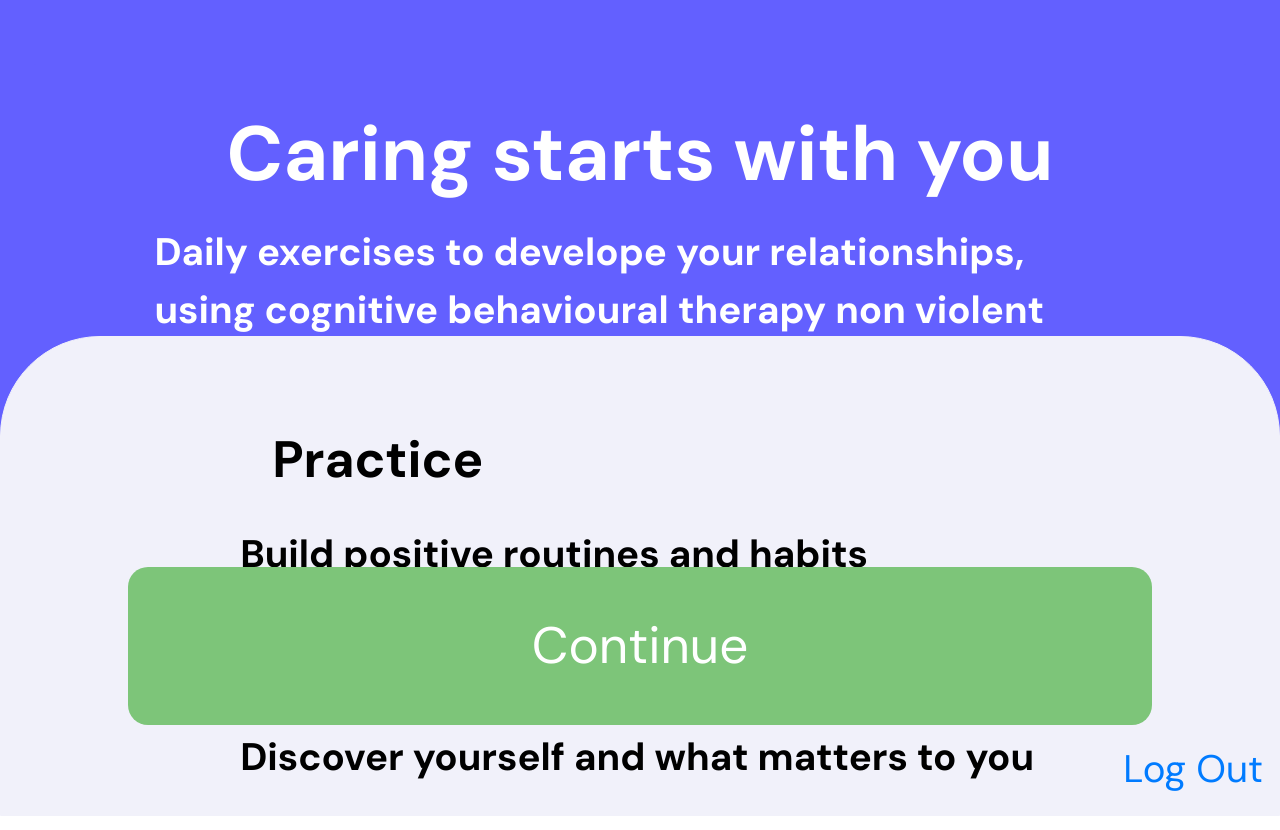
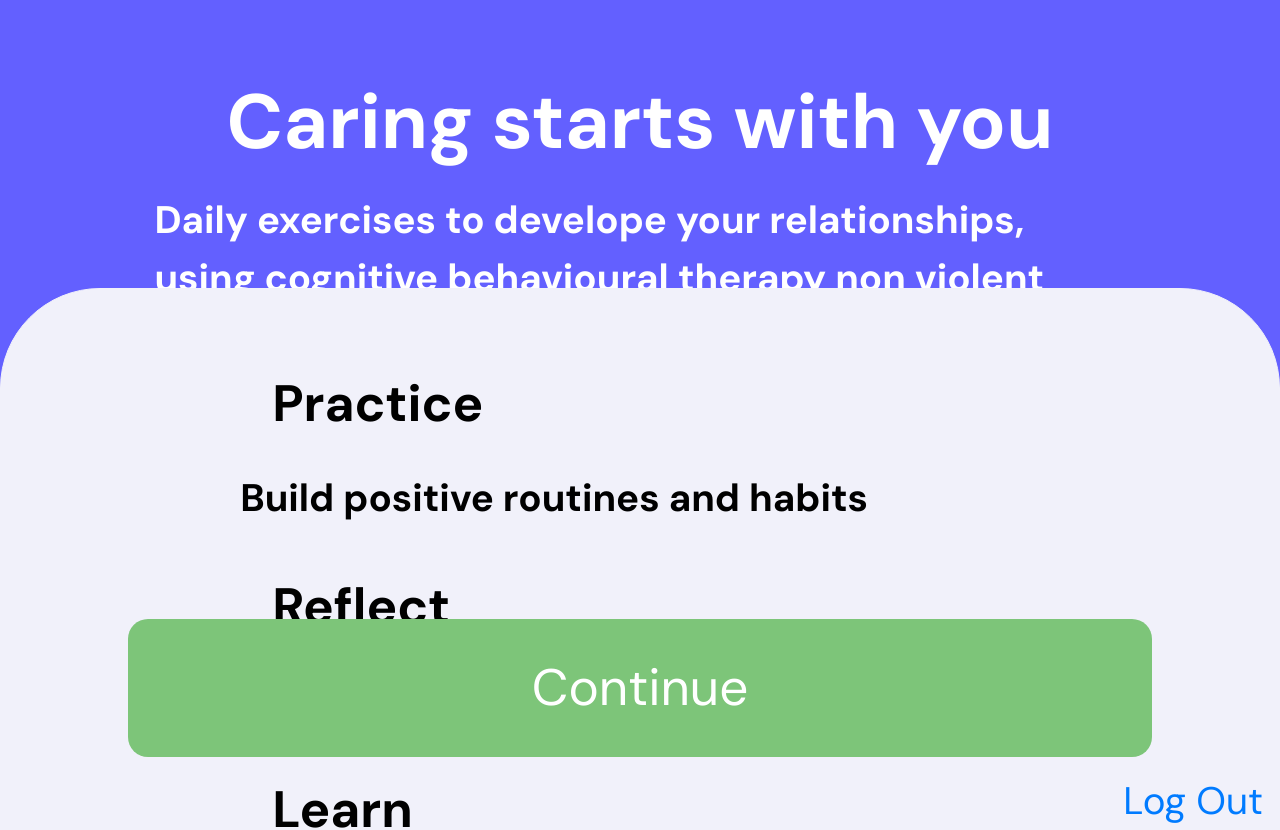
Before and after one commit to ybayraktutan/cyf-together, a React (Create React App) app in the folder client/: page /home in a window 1280 px wide. Shown: the top 830 px of the page. Built offline with nearby package versions, Linux system fonts and the light colour scheme.

Commit message:
Fixed errors on homepage

```diff
--- a/client/src/Pages/Home.js
+++ b/client/src/Pages/Home.js
@@ -78,7 +78,7 @@ const HomePage = () => {
 					style={{
 						color: "#FFF",
 						backgroundColor: "#7DC579",
-						padding: "40px",
+						padding: "30px",
 						fontSize: "4vw",
 						borderRadius: "20px",
 					}}
--- a/client/src/Style/Home.css
+++ b/client/src/Style/Home.css
@@ -1,6 +1,3 @@
-
-
-
 
 .home-container{
   display: flex;
@@ -15,7 +12,7 @@
 }
 
 .title {
-  margin: 8vh 4vh 4vh 4vh;
+  margin: 4vh 4vh 2vh 4vh;
   height: 30%;
 }
 
@@ -33,7 +30,7 @@
 }
 
 .option{
-  height: 60%;
+  height: 70%;
   display: flex;
   flex-direction: column;
   justify-content: space-around;
@@ -42,7 +39,7 @@
   background-color: #F1F1FA;
   color: black;
   width: 100%;
-  padding-top:3vh;
+  padding-top:2vh;
 }
 
 .option-title {
@@ -66,7 +63,7 @@
 
 .btn-continue {
   width: 80vw;
-  margin-top: 6vh;
+  margin-top: 3vh;
   text-align: center;
 }
 
@@ -86,3 +83,11 @@
 #log-out :hover{
     color:#413fb4;
 }
+
+/* @media only screen and (min-width: 768px) {
+  .home-container {
+  height: 100%;
+
+}
+
+  } */
```
